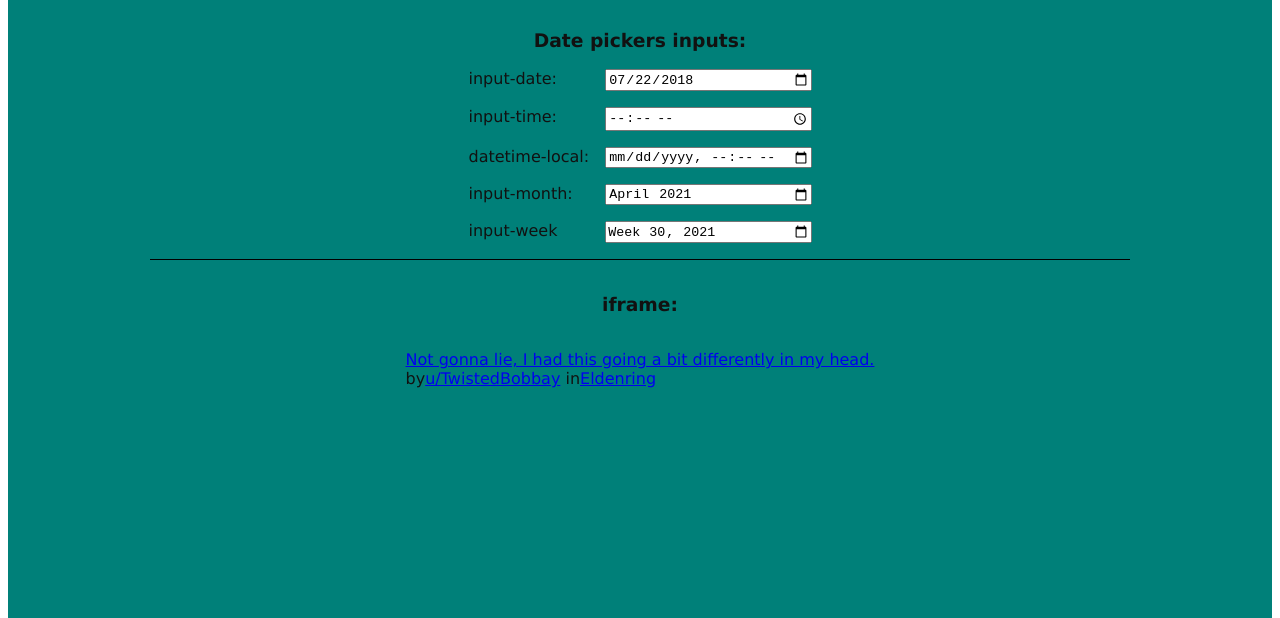
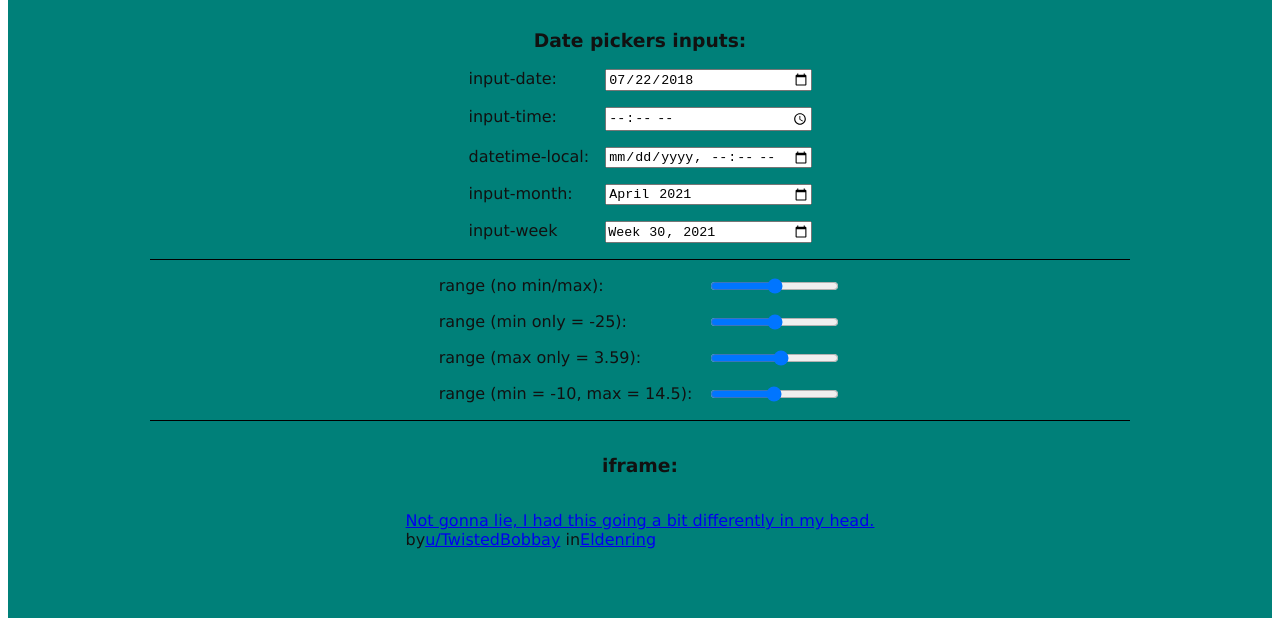
Before and after one commit to qlibcrist/qlibcrist.github.io, a website: page index.html in a window 1280 px wide. Shown: the part 613-1231 px from the top of the page. Drawn offline with Linux system fonts and the light colour scheme; a script that the page names is missing.

Commit message:
Add range pickers

```diff
--- a/index.html
+++ b/index.html
@@ -48,6 +48,18 @@
                     <input type="week" id="input-week" name="input-week" value="2021-W30" />
                 </form>
             </div>
+            <div class="container" id="other-inputs">
+                <form class="inputs-grid">
+                    <label for="range-no-min-max">range (no min/max):</label>
+                    <input type="range" id="input-range-no-min-max" name="input-range-no-min-max" />
+                    <label for="range-min-only">range (min only = -25):</label>
+                    <input type="range" id="input-range-min-only" name="input-range-min-only" min="-25" />
+                    <label for="range-max-only">range (max only = 3.59):</label>
+                    <input type="range" id="input-range-max-only" name="input-range-max-only" max="3.59" />
+                    <label for="range-min-max">range (min = -10, max = 14.5):</label>
+                    <input type="range" id="input-range-no-min-max" name="input-range-no-min-max" min="-10" max="14.5" />
+                </form>
+            </div>
             <div class="container" id="iframe">
                 <h3>iframe:</h3>
                 <blockquote class="reddit-embed-bq" style="height:500px" data-embed-height="546"><a href="https://www.reddit.com/r/Eldenring/comments/1f3cn5o/not_gonna_lie_i_had_this_going_a_bit_differently/">Not gonna lie, I had this going a bit differently in my head.</a><br> by<a href="https://www.reddit.com/user/TwistedBobbay/">u/TwistedBobbay</a> in<a href="https://www.reddit.com/r/Eldenring/">Eldenring</a></blockquote><script async="" src="https://embed.reddit.com/widgets.js" charset="UTF-8"></script>
```
